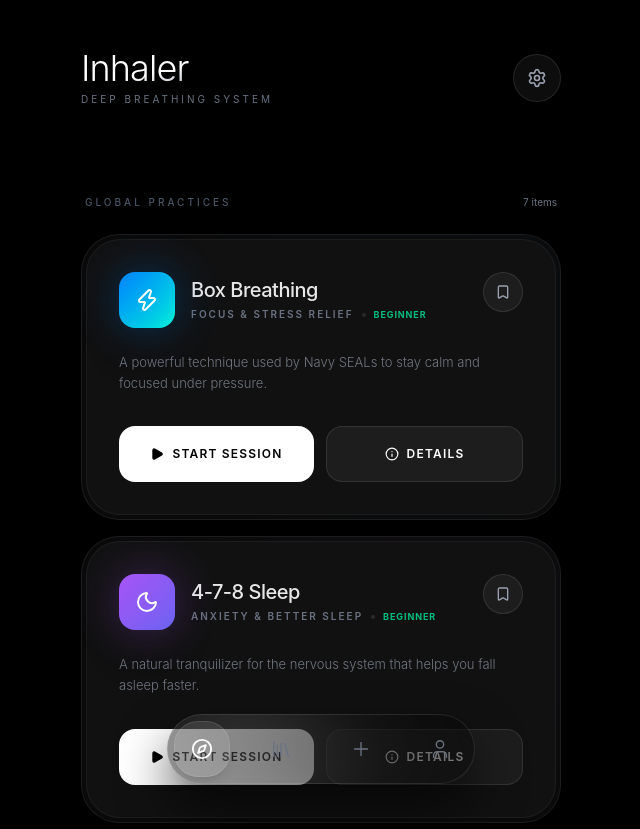
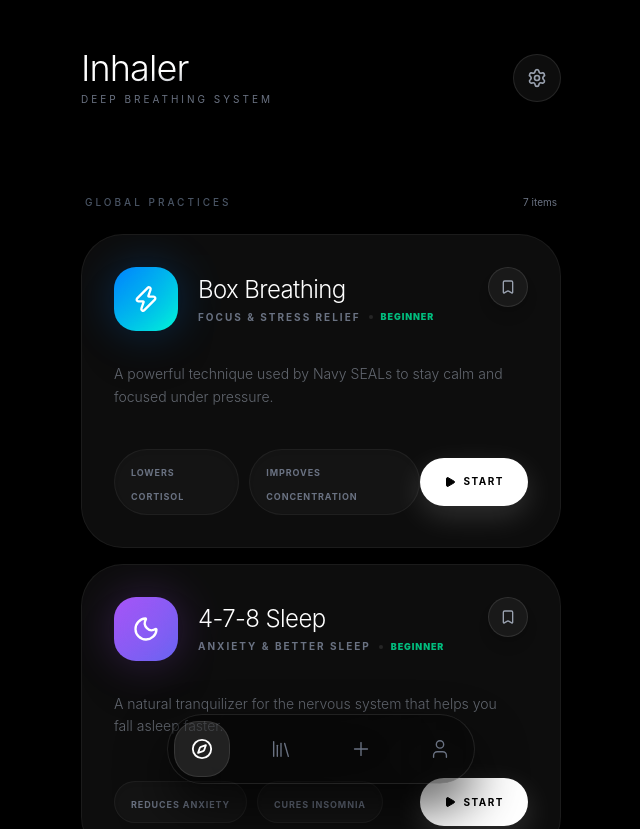
Before and after one commit to ajmalfaris11/Inhaler, a Next.js app in the folder apps/web/: page / in a window 1280 px wide. Shown: the top 829 px of the page, without its empty margins (319-959 px from the left). Built offline with nearby package versions, Linux system fonts and the light colour scheme.

Commit message:
design: iOS-style cards with full-card navigation and right-aligned start button

```diff
--- a/apps/web/src/features/breathing/components/ExerciseCard.tsx
+++ b/apps/web/src/features/breathing/components/ExerciseCard.tsx
@@ -2,7 +2,7 @@
 
 import React from 'react';
 import { motion } from 'framer-motion';
-import { Activity, Bookmark, Trash2, ChevronRight, Play, Info } from 'lucide-react';
+import { Activity, Bookmark, Trash2, Play } from 'lucide-react';
 import { Exercise, IconMap } from '../data';
 
 interface ExerciseCardProps {
@@ -31,39 +31,37 @@ export function ExerciseCard({
     <motion.div
       whileHover={{ y: -6, scale: 1.01 }}
       whileTap={{ scale: 0.98 }}
-      className="relative w-full bg-[#0A0A0A] border border-white/[0.08] rounded-[38px] p-1 overflow-hidden group transition-all duration-700 shadow-2xl"
+      onClick={onDetails}
+      className="relative w-full bg-[#0D0D0D] border border-white/[0.06] rounded-[42px] p-8 cursor-pointer group transition-all duration-700 shadow-2xl overflow-hidden"
     >
-      {/* Inner Glow / Mesh Gradient Effect */}
+      {/* iOS Style Inner Glow */}
       <div
-        className="absolute inset-0 opacity-[0.03] group-hover:opacity-[0.08] transition-opacity duration-700 pointer-events-none"
-        style={{
-          background: `radial-gradient(circle at 70% 30%, ${exercise.gradient.start} 0%, transparent 70%)`
-        }}
+        className="absolute -right-20 -top-20 w-60 h-60 rounded-full blur-[100px] opacity-0 group-hover:opacity-[0.07] transition-opacity duration-1000"
+        style={{ background: exercise.gradient.start }}
       />
 
-      <div className="relative bg-[#111111] border border-white/[0.05] rounded-[34px] p-6 sm:p-8 flex flex-col gap-6">
-
-        {/* Header Section */}
+      <div className="flex flex-col gap-8 relative z-10">
+        {/* Header: Icon, Titles, and Actions */}
         <div className="flex items-start justify-between">
-          <div className="flex items-center gap-4">
+          <div className="flex items-center gap-5">
             <div
-              className="w-14 h-14 rounded-2xl flex items-center justify-center relative z-10 shadow-2xl group-hover:rotate-[5deg] transition-transform duration-500"
+              className="w-16 h-16 rounded-[22px] flex items-center justify-center shadow-2xl relative transition-transform duration-700 group-hover:scale-105"
               style={{ background: `linear-gradient(135deg, ${exercise.gradient.start}, ${exercise.gradient.end})` }}
             >
-              <div className="absolute inset-0 blur-xl opacity-40 rounded-full" style={{ background: exercise.gradient.start }} />
-              <Icon className="text-white relative z-10" size={24} />
+              <div className="absolute inset-0 blur-xl opacity-30 rounded-full" style={{ background: exercise.gradient.start }} />
+              <Icon className="text-white relative z-10" size={28} />
             </div>
 
             <div className="flex flex-col">
-              <h3 className="text-xl font-medium text-white/90 tracking-tight leading-tight group-hover:text-white transition-colors">
+              <h3 className="text-2xl font-light text-white tracking-tight group-hover:text-white transition-colors">
                 {exercise.name}
               </h3>
               <div className="flex items-center gap-2 mt-1">
-                <span className="text-[10px] text-gray-500 uppercase tracking-[0.2em] font-semibold">
+                <span className="text-[10px] text-gray-500 uppercase tracking-[0.2em] font-bold">
                   {exercise.subtitle}
                 </span>
                 <span className="w-1 h-1 rounded-full bg-white/10" />
-                <span className={`text-[9px] uppercase tracking-widest font-bold ${exercise.isAdvanced ? 'text-orange-500' : 'text-emerald-500'}`}>
+                <span className={`text-[9px] uppercase tracking-widest font-black ${exercise.isAdvanced ? 'text-orange-500' : 'text-emerald-500'}`}>
                   {level}
                 </span>
               </div>
@@ -77,7 +75,7 @@ export function ExerciseCard({
                 className={`w-10 h-10 rounded-full flex items-center justify-center transition-all duration-500 border ${
                   isFavorite
                     ? 'bg-white border-white text-black'
-                    : 'bg-white/5 border-white/10 text-gray-400 hover:bg-white/10 hover:text-white'
+                    : 'bg-white/5 border-white/10 text-gray-400 hover:bg-white/10 hover:text-white shadow-lg'
                 }`}
               >
                 <Bookmark size={16} fill={isFavorite ? "currentColor" : "none"} strokeWidth={2} />
@@ -94,29 +92,27 @@ export function ExerciseCard({
           </div>
         </div>
 
-        {/* Description Section */}
-        <div className="relative">
-          <p className="text-gray-400 text-[13px] leading-relaxed font-light line-clamp-2 pr-4 opacity-70 group-hover:opacity-100 transition-opacity">
-            {exercise.description}
-          </p>
-        </div>
+        {/* Description */}
+        <p className="text-gray-400 text-sm leading-relaxed font-light line-clamp-2 pr-4 opacity-60 group-hover:opacity-100 transition-opacity">
+          {exercise.description}
+        </p>
 
-        {/* Action Buttons Section */}
-        <div className="flex items-center gap-3 mt-2">
+        {/* Bottom Row: Tags (Left) and Start Button (Right) */}
+        <div className="flex items-center justify-between pt-2">
+          <div className="flex gap-2.5">
+            {exercise.benefits.slice(0, 2).map((tag, i) => (
+              <div key={i} className="px-4 py-2 rounded-full bg-white/[0.03] border border-white/[0.05] shadow-inner">
+                <span className="text-[9px] text-gray-500 font-bold uppercase tracking-widest">{tag}</span>
+              </div>
+            ))}
+          </div>
+
           <button
             onClick={(e) => { e.stopPropagation(); onStart(); }}
-            className="flex-1 h-14 rounded-2xl bg-white text-black font-semibold text-xs uppercase tracking-[0.1em] flex items-center justify-center gap-2 hover:opacity-90 active:scale-[0.98] transition-all"
+            className="h-12 px-6 rounded-full bg-white text-black font-bold text-[10px] uppercase tracking-[0.15em] flex items-center justify-center gap-2 shadow-[0_10px_30px_rgba(255,255,255,0.15)] hover:scale-105 active:scale-95 transition-all"
           >
-            <Play size={14} fill="currentColor" />
-            Start Session
-          </button>
-
-          <button
-            onClick={(e) => { e.stopPropagation(); onDetails(); }}
-            className="flex-1 h-14 rounded-2xl bg-white/5 border border-white/10 text-white font-semibold text-xs uppercase tracking-[0.1em] flex items-center justify-center gap-2 hover:bg-white/10 active:scale-[0.98] transition-all"
-          >
-            <Info size={14} />
-            Details
+            <Play size={12} fill="currentColor" />
+            Start
           </button>
         </div>
       </div>
```
